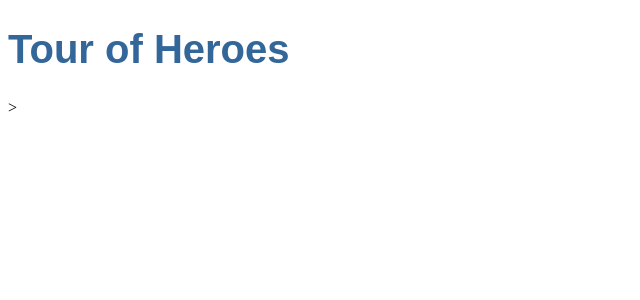
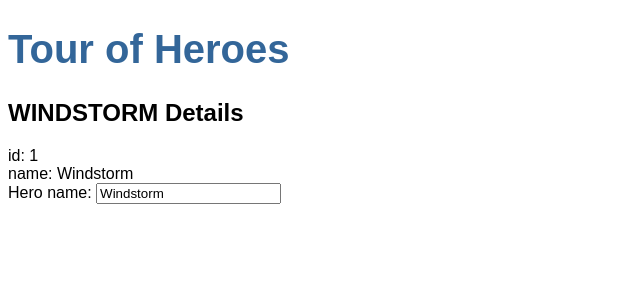
Before and after one commit to yehudalehrfield/angular-tour-of-heroes, an Angular app: page / in a window 1280 px wide. Shown: the top 300 px of the page, without its empty margins (0-640 px from the left). Built offline with nearby package versions, Linux system fonts and the light colour scheme.

Commit message:
add heroes component, two-way binding with ngModeland FormsModule

```diff
--- a/src/app/app.component.html
+++ b/src/app/app.component.html
@@ -1,2 +1,2 @@
 <h1>{{ title }}</h1>
->
+<app-heroes></app-heroes>
--- /dev/null
+++ b/src/app/hero.ts
@@ -0,0 +1,4 @@
+export interface Hero {
+  id: number;
+  name: string;
+}
--- /dev/null
+++ b/src/app/heroes/heroes.component.html
@@ -0,0 +1,13 @@
+<h2>{{ hero.name | uppercase }} Details</h2>
+
+<div>
+  <span>id: {{ hero.id }}</span>
+</div>
+<div>
+  <span>name: {{ hero.name }}</span>
+</div>
+
+<div>
+  <label for="name">Hero name: </label>
+  <input id="name" [(ngModel)]="hero.name" placeholder="name" />
+</div>
--- /dev/null
+++ b/src/app/heroes/heroes.component.ts
@@ -0,0 +1,14 @@
+import { Component } from '@angular/core';
+import { Hero } from '../hero';
+
+@Component({
+  selector: 'app-heroes',
+  templateUrl: './heroes.component.html',
+  styleUrls: ['./heroes.component.css'],
+})
+export class HeroesComponent {
+  hero: Hero = {
+    id: 1,
+    name: 'Windstorm',
+  };
+}
```
Also changed, not shown: src/app/app.module.ts (+6 -8 lines), src/app/heroes/heroes.component.css (added), 1 other file (tests, documents, lock files or other folders).
